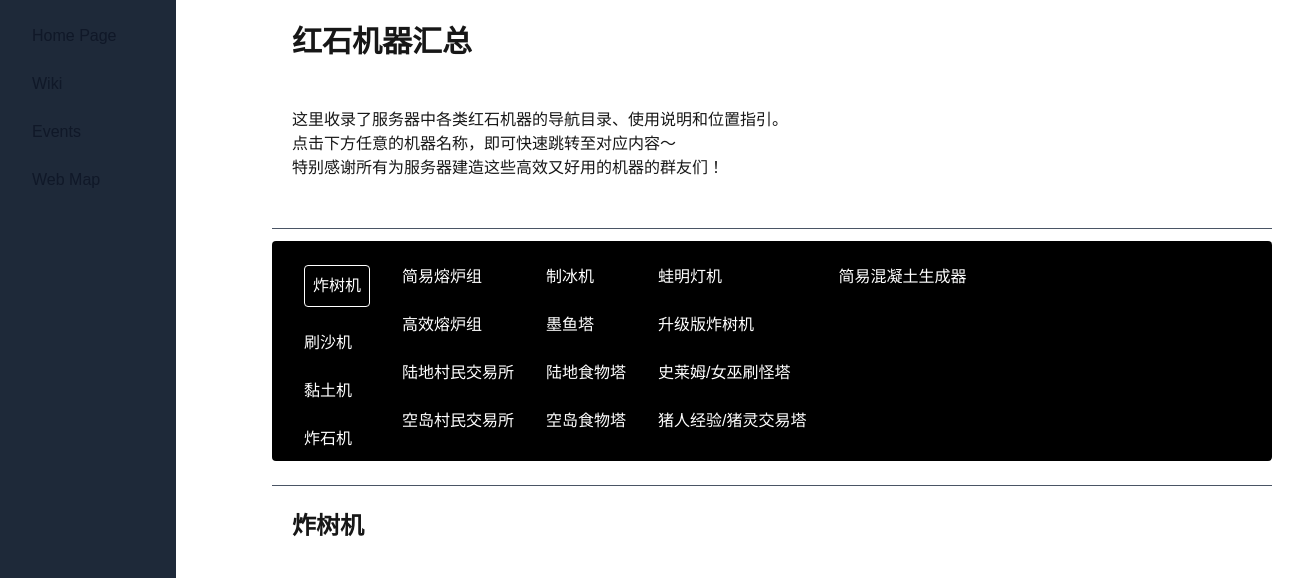
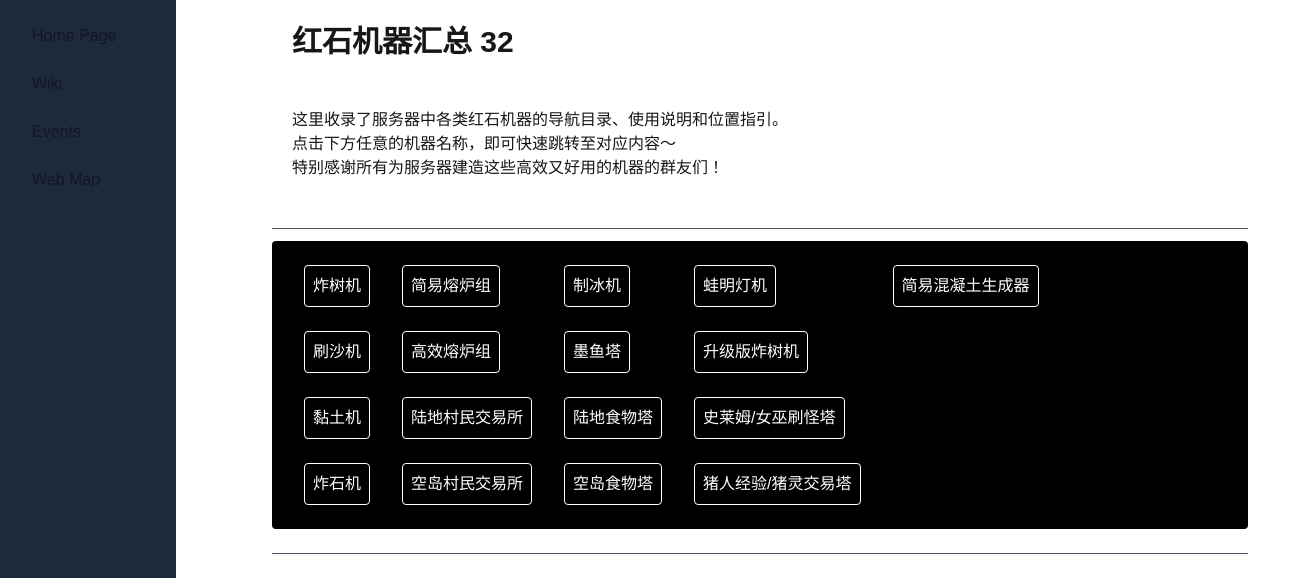
Before and after one commit to 3096/duneraft, a Next.js app: page /redstone in a window 1280 px wide. Shown: the top 578 px of the page, 1304 px wide, since content can reach past the window. Built offline with nearby package versions, Linux system fonts and the light colour scheme.

Commit message:
refactor redstone nav menu and add an image

```diff
--- a/app/redstone/page.tsx
+++ b/app/redstone/page.tsx
@@ -1,6 +1,8 @@
 "use client";
 
-const handleScroll = (id) => {
+import Image from "next/image";
+
+const handleScroll = (id: string) => {
   const element = document.getElementById(id);
   if (element) {
     element.scrollIntoView({ behavior: "smooth" });
@@ -8,158 +10,102 @@ const handleScroll = (id) => {
 };
 
 function DropdownMenu() {
+  const farmDirectoryTable = [
+    [
+      {
+        id: "treeBombMachine",
+        name: "炸树机",
+      },
+      {
+        id: "sandMachine",
+        name: "刷沙机",
+      },
+      {
+        id: "clayMachine",
+        name: "黏土机",
+      },
+      {
+        id: "stoneBombMachine",
+        name: "炸石机",
+      },
+    ],
+    [
+      {
+        id: "simpleFurnaceGroup",
+        name: "简易熔炉组",
+      },
+      {
+        id: "efficientFurnaceGroup",
+        name: "高效熔炉组",
+      },
+      {
+        id: "landVillagerTradingPost",
+        name: "陆地村民交易所",
+      },
+      {
+        id: "skyIslandVillagerTradingPost",
+        name: "空岛村民交易所",
+      },
+    ],
+    [
+      {
+        id: "iceMachine",
+        name: "制冰机",
+      },
+      {
+        id: "squidTower",
+        name: "墨鱼塔",
+      },
+      {
+        id: "landFoodTower",
+        name: "陆地食物塔",
+      },
+      {
+        id: "skyIslandFoodTower",
+        name: "空岛食物塔",
+      },
+    ],
+    [
+      {
+        id: "frogLightMachine",
+        name: "蛙明灯机",
+      },
+      {
+        id: "upgradedTreeBombMachine",
+        name: "升级版炸树机",
+      },
+      {
+        id: "slimeWitchTower",
+        name: "史莱姆/女巫刷怪塔",
+      },
+      {
+        id: "piglinXPTradingTower",
+        name: "猪人经验/猪灵交易塔",
+      },
+    ],
+    [
+      {
+        id: "simpleConcreteGenerator",
+        name: "简易混凝土生成器",
+      },
+    ],
+  ];
   return (
-    <ul className="flex bg-black p-4 rounded h-55 w-250">
-      <ul className="space-y-2">
-        <li className="px-4 py-2 cursor-pointer">
+    <ul className="flex bg-black p-4 rounded w-full ">
+      {farmDirectoryTable.map((group, index) => (
+        <ul className="space-y-2" key={index}>
+          {group.map((item) => (
+            <li className="px-4 py-2 cursor-pointer" key={item.id}>
               <button
-            onClick={() => handleScroll("treeBombMachine")}
+                onClick={() => handleScroll(item.id)}
                 className="px-2 py-2 border border-white text-white bg-transparent hover:bg-white hover:text-black transition-colors duration-200 rounded"
               >
-            炸树机
+                {item.name}
               </button>
             </li>
-        <li className="px-4 py-2 cursor-pointer">
-          <button
-            onClick={() => handleScroll("sandMachine")}
-            className="text-white"
-          >
-            刷沙机
-          </button>
-        </li>
-        <li className="px-4 py-2 cursor-pointer">
-          <button
-            onClick={() => handleScroll("clayMachine")}
-            className="text-white"
-          >
-            黏土机
-          </button>
-        </li>
-        <li className="px-4 py-2 cursor-pointer">
-          <button
-            onClick={() => handleScroll("stoneBombMachine")}
-            className="text-white"
-          >
-            炸石机
-          </button>
-        </li>
+          ))}
         </ul>
-
-      <ul className="space-y-2">
-        <li className="px-4 py-2 cursor-pointer">
-          <button
-            onClick={() => handleScroll("simpleFurnaceGroup")}
-            className="text-white"
-          >
-            简易熔炉组
-          </button>
-        </li>
-        <li className="px-4 py-2 cursor-pointer">
-          <button
-            onClick={() => handleScroll("efficientFurnaceGroup")}
-            className="text-white"
-          >
-            高效熔炉组
-          </button>
-        </li>
-        <li className="px-4 py-2 cursor-pointer">
-          <button
-            onClick={() => handleScroll("landVillagerTradingPost")}
-            className="text-white"
-          >
-            陆地村民交易所
-          </button>
-        </li>
-        <li className="px-4 py-2 cursor-pointer">
-          <button
-            onClick={() => handleScroll("skyIslandVillagerTradingPost")}
-            className="text-white"
-          >
-            空岛村民交易所
-          </button>
-        </li>
-      </ul>
-
-      <ul className="space-y-2">
-        <li className="px-4 py-2 cursor-pointer">
-          <button
-            onClick={() => handleScroll("iceMachine")}
-            className="text-white"
-          >
-            制冰机
-          </button>
-        </li>
-        <li className="px-4 py-2 cursor-pointer">
-          <button
-            onClick={() => handleScroll("squidTower")}
-            className="text-white"
-          >
-            墨鱼塔
-          </button>
-        </li>
-        <li className="px-4 py-2 cursor-pointer">
-          <button
-            onClick={() => handleScroll("landFoodTower")}
-            className="text-white"
-          >
-            陆地食物塔
-          </button>
-        </li>
-        <li className="px-4 py-2 cursor-pointer">
-          <button
-            onClick={() => handleScroll("skyIslandFoodTower")}
-            className="text-white"
-          >
-            空岛食物塔
-          </button>
-        </li>
-      </ul>
-
-      <ul className="space-y-2">
-        <li className="px-4 py-2 cursor-pointer">
-          <button
-            onClick={() => handleScroll("frogLightMachine")}
-            className="text-white"
-          >
-            蛙明灯机
-          </button>
-        </li>
-        <li className="px-4 py-2 cursor-pointer">
-          <button
-            onClick={() => handleScroll("upgradedTreeBombMachine")}
-            className="text-white"
-          >
-            升级版炸树机
-          </button>
-        </li>
-        <li className="px-4 py-2 cursor-pointer">
-          <button
-            onClick={() => handleScroll("slimeWitchTower")}
-            className="text-white"
-          >
-            史莱姆/女巫刷怪塔
-          </button>
-        </li>
-        <li className="px-4 py-2 cursor-pointer">
-          <button
-            onClick={() => handleScroll("piglinXPTradingTower")}
-            className="text-white"
-          >
-            猪人经验/猪灵交易塔
-          </button>
-        </li>
-      </ul>
-
-      <ul className="space-y-2">
-        <li className="px-4 py-2 cursor-pointer">
-          <button
-            onClick={() => handleScroll("simpleConcreteGenerator")}
-            className="text-white"
-          >
-            简易混凝土生成器
-          </button>
-        </li>
-      </ul>
+      ))}
     </ul>
   );
 }
@@ -169,9 +115,7 @@ export default function RedStonePage() {
     <div>
       {/* Main Content */}
       <div className="ml-0 sm:ml-60 p-8 pt-6 flex flex-col items-start justify-start min-h-screen">
-        <h1 className=" text-3xl font-bold mb-7 text-left ml-5">
-          红石机器汇总
-        </h1>
+        <h1 className=" text-3xl font-bold mb-7 text-left ml-5">红石机器汇总 {"3" + "2"} </h1>
         {/* text-gray-600 mb-6 text-left ml-[2%] bg-gradient-to-r from-[#ffb5c1] via-pink-100 to-[#ffb5c1] p-5 shadow-md bg-opacity-90 rounded-2xl*/}
         <h2 className="mb-4 p-5">
           这里收录了服务器中各类红石机器的导航目录、使用说明和位置指引。
@@ -185,11 +129,15 @@ export default function RedStonePage() {
         <DropdownMenu />
         <hr className="border-t border-gray-600 my-6 w-full" />
         {/* Sample Content */}
-        <div
-          id="treeBombMachine"
-          className="scroll-mt-10 mb-6 w-[70%] ml-[2%] mr-auto"
-        >
+        <div id="treeBombMachine" className="scroll-mt-10 mb-6 w-[70%] ml-[2%] mr-auto">
           <h2 className="text-2xl font-semibold mb-4">炸树机</h2>
+          <Image
+            src="/redstone/treeBombMachine.png"
+            alt="炸树机"
+            width={800}
+            height={450}
+            className="rounded-lg mb-4"
+          />
           <p className="text-base text-white mb-8">
             制作者：
             <br />
@@ -198,12 +146,15 @@ export default function RedStonePage() {
             <br />
             简介：
             <br />
-            这是一台适合大批量收集木材的半自动炸树机。通过骨粉催熟树苗、再用 TNT 自动炸树，轻松搞定一大堆木头。此外还支持挂机操作～<br />
+            这是一台适合大批量收集木材的半自动炸树机。通过骨粉催熟树苗、再用 TNT
+            自动炸树，轻松搞定一大堆木头。此外还支持挂机操作～
+            <br />
             不过用完千万记得关掉音乐盒，不然它就不是炸树机，而是炸·炸树机了T T
             <br />
             <br />
             坐标：
-            <br />x: -468 y: 65 z: -5（San Tuducisco主城内）
+            <br />
+            x: -468 y: 65 z: -5（San Tuducisco主城内）
             <br />
             <br />
             使用步骤： <br /> 1. 确保左手拿着树苗，右手拿着骨粉。 <br />
@@ -214,198 +165,117 @@ export default function RedStonePage() {
           </p>
         </div>
 
-        <div
-          id="sandMachine"
-          className="scroll-mt-10 mb-6 w-[70%] ml-[2%] mr-auto"
-        >
+        <div id="sandMachine" className="scroll-mt-10 mb-6 w-[70%] ml-[2%] mr-auto">
           <h2 className="text-2xl font-semibold mb-4">Sand Machine (刷沙机)</h2>
           <p className="text-base text-white mb-8">
-            The Sand Machine automates the collection of sand, providing a
-            steady supply for construction and crafting needs.
+            The Sand Machine automates the collection of sand, providing a steady supply for construction and crafting
+            needs.
           </p>
         </div>
 
-        <div
-          id="clayMachine"
-          className="scroll-mt-10 mb-6 w-[70%] ml-[2%] mr-auto"
-        >
+        <div id="clayMachine" className="scroll-mt-10 mb-6 w-[70%] ml-[2%] mr-auto">
           <h2 className="text-2xl font-semibold mb-4">Clay Machine (黏土机)</h2>
           <p className="text-base text-white mb-8">
-            The Clay Machine is a highly efficient tool for gathering clay,
-            essential for building and crafting projects.
+            The Clay Machine is a highly efficient tool for gathering clay, essential for building and crafting
+            projects.
           </p>
         </div>
 
-        <div
-          id="stoneBombMachine"
-          className="scroll-mt-10 mb-6 w-[70%] ml-[2%] mr-auto"
-        >
-          <h2 className="text-2xl font-semibold mb-4">
-            Stone Bomb Machine (炸石机)
-          </h2>
+        <div id="stoneBombMachine" className="scroll-mt-10 mb-6 w-[70%] ml-[2%] mr-auto">
+          <h2 className="text-2xl font-semibold mb-4">Stone Bomb Machine (炸石机)</h2>
           <p className="text-base text-white mb-8">
-            The Stone Bomb Machine is perfect for mining large quantities of
-            stone quickly and efficiently.
+            The Stone Bomb Machine is perfect for mining large quantities of stone quickly and efficiently.
           </p>
         </div>
 
-        <div
-          id="simpleFurnaceGroup"
-          className="scroll-mt-10 mb-6 w-[70%] ml-[2%] mr-auto"
-        >
-          <h2 className="text-2xl font-semibold mb-4">
-            Simple Furnace Group (简易熔炉组)
-          </h2>
+        <div id="simpleFurnaceGroup" className="scroll-mt-10 mb-6 w-[70%] ml-[2%] mr-auto">
+          <h2 className="text-2xl font-semibold mb-4">Simple Furnace Group (简易熔炉组)</h2>
           <p className="text-base text-white mb-8">
-            The Simple Furnace Group is a compact and easy-to-use setup for
-            smelting ores and cooking food.
+            The Simple Furnace Group is a compact and easy-to-use setup for smelting ores and cooking food.
           </p>
         </div>
 
-        <div
-          id="efficientFurnaceGroup"
-          className="scroll-mt-10 mb-6 w-[70%] ml-[2%] mr-auto"
-        >
-          <h2 className="text-2xl font-semibold mb-4">
-            Efficient Furnace Group (高效熔炉组)
-          </h2>
+        <div id="efficientFurnaceGroup" className="scroll-mt-10 mb-6 w-[70%] ml-[2%] mr-auto">
+          <h2 className="text-2xl font-semibold mb-4">Efficient Furnace Group (高效熔炉组)</h2>
           <p className="text-base text-white mb-8">
-            The Efficient Furnace Group maximizes smelting speed and fuel
-            efficiency, ideal for large-scale operations.
+            The Efficient Furnace Group maximizes smelting speed and fuel efficiency, ideal for large-scale operations.
           </p>
         </div>
 
-        <div
-          id="landVillagerTradingPost"
-          className="scroll-mt-10 mb-6 w-[70%] ml-[2%] mr-auto"
-        >
-          <h2 className="text-2xl font-semibold mb-4">
-            Land Villager Trading Post (陆地村民交易所)
-          </h2>
+        <div id="landVillagerTradingPost" className="scroll-mt-10 mb-6 w-[70%] ml-[2%] mr-auto">
+          <h2 className="text-2xl font-semibold mb-4">Land Villager Trading Post (陆地村民交易所)</h2>
           <p className="text-base text-white mb-8">
-            The Land Villager Trading Post provides a convenient location for
-            trading with villagers on land.
+            The Land Villager Trading Post provides a convenient location for trading with villagers on land.
           </p>
         </div>
 
-        <div
-          id="skyIslandVillagerTradingPost"
-          className="scroll-mt-10 mb-6 w-[70%] ml-[2%] mr-auto"
-        >
-          <h2 className="text-2xl font-semibold mb-4">
-            Sky Island Villager Trading Post (空岛村民交易所)
-          </h2>
+        <div id="skyIslandVillagerTradingPost" className="scroll-mt-10 mb-6 w-[70%] ml-[2%] mr-auto">
+          <h2 className="text-2xl font-semibold mb-4">Sky Island Villager Trading Post (空岛村民交易所)</h2>
           <p className="text-base text-white mb-8">
-            The Sky Island Villager Trading Post is a unique setup for trading
-            with villagers in sky-based environments.
+            The Sky Island Villager Trading Post is a unique setup for trading with villagers in sky-based environments.
           </p>
         </div>
 
-        <div
-          id="iceMachine"
-          className="scroll-mt-10 mb-6 w-[70%] ml-[2%] mr-auto"
-        >
+        <div id="iceMachine" className="scroll-mt-10 mb-6 w-[70%] ml-[2%] mr-auto">
           <h2 className="text-2xl font-semibold mb-4">Ice Machine (制冰机)</h2>
           <p className="text-base text-white mb-8">
-            The Ice Machine automates the production of ice blocks, useful for
-            building and cooling systems.
+            The Ice Machine automates the production of ice blocks, useful for building and cooling systems.
           </p>
         </div>
 
-        <div
-          id="squidTower"
-          className="scroll-mt-10 mb-6 w-[70%] ml-[2%] mr-auto"
-        >
+        <div id="squidTower" className="scroll-mt-10 mb-6 w-[70%] ml-[2%] mr-auto">
           <h2 className="text-2xl font-semibold mb-4">Squid Tower (墨鱼塔)</h2>
           <p className="text-base text-white mb-8">
-            The Squid Tower is optimized for collecting ink sacs from squids,
-            essential for dye production.
+            The Squid Tower is optimized for collecting ink sacs from squids, essential for dye production.
           </p>
         </div>
 
-        <div
-          id="landFoodTower"
-          className="scroll-mt-10 mb-6 w-[70%] ml-[2%] mr-auto"
-        >
-          <h2 className="text-2xl font-semibold mb-4">
-            Land Food Tower (陆地食物塔)
-          </h2>
+        <div id="landFoodTower" className="scroll-mt-10 mb-6 w-[70%] ml-[2%] mr-auto">
+          <h2 className="text-2xl font-semibold mb-4">Land Food Tower (陆地食物塔)</h2>
           <p className="text-base text-white mb-8">
-            The Land Food Tower is a reliable source of food production for
-            land-based setups.
+            The Land Food Tower is a reliable source of food production for land-based setups.
           </p>
         </div>
 
-        <div
-          id="skyIslandFoodTower"
-          className="scroll-mt-10 mb-6 w-[70%] ml-[2%] mr-auto"
-        >
-          <h2 className="text-2xl font-semibold mb-4">
-            Sky Island Food Tower (空岛食物塔)
-          </h2>
+        <div id="skyIslandFoodTower" className="scroll-mt-10 mb-6 w-[70%] ml-[2%] mr-auto">
+          <h2 className="text-2xl font-semibold mb-4">Sky Island Food Tower (空岛食物塔)</h2>
           <p className="text-base text-white mb-8">
-            The Sky Island Food Tower provides efficient food production in
-            sky-based environments.
+            The Sky Island Food Tower provides efficient food production in sky-based environments.
           </p>
         </div>
 
-        <div
-          id="frogLightMachine"
-          className="scroll-mt-10 mb-6 w-[70%] ml-[2%] mr-auto"
-        >
-          <h2 className="text-2xl font-semibold mb-4">
-            Frog Light Machine (蛙明灯机)
-          </h2>
+        <div id="frogLightMachine" className="scroll-mt-10 mb-6 w-[70%] ml-[2%] mr-auto">
+          <h2 className="text-2xl font-semibold mb-4">Frog Light Machine (蛙明灯机)</h2>
           <p className="text-base text-white mb-8">
-            The Frog Light Machine automates the production of frog lights, a
-            decorative and unique light source.
+            The Frog Light Machine automates the production of frog lights, a decorative and unique light source.
           </p>
         </div>
 
-        <div
-          id="upgradedTreeBombMachine"
-          className="scroll-mt-10 mb-6 w-[70%] ml-[2%] mr-auto"
-        >
-          <h2 className="text-2xl font-semibold mb-4">
-            Upgraded Tree Bomb Machine (升级版炸树机)
-          </h2>
+        <div id="upgradedTreeBombMachine" className="scroll-mt-10 mb-6 w-[70%] ml-[2%] mr-auto">
+          <h2 className="text-2xl font-semibold mb-4">Upgraded Tree Bomb Machine (升级版炸树机)</h2>
           <p className="text-base text-white mb-8">
-            The Upgraded Tree Bomb Machine improves upon the original design,
-            offering faster and more efficient tree clearing.
+            The Upgraded Tree Bomb Machine improves upon the original design, offering faster and more efficient tree
+            clearing.
           </p>
         </div>
 
-        <div
-          id="slimeWitchTower"
-          className="scroll-mt-10 mb-6 w-[70%] ml-[2%] mr-auto"
-        >
-          <h2 className="text-2xl font-semibold mb-4">
-            Slime/Witch Tower (史莱姆/女巫刷怪塔)
-          </h2>
+        <div id="slimeWitchTower" className="scroll-mt-10 mb-6 w-[70%] ml-[2%] mr-auto">
+          <h2 className="text-2xl font-semibold mb-4">Slime/Witch Tower (史莱姆/女巫刷怪塔)</h2>
           <p className="text-base text-white mb-8">
-            The Slime/Witch Tower combines slime and witch farming into one
-            efficient structure, providing valuable resources for crafting and
-            potions.
+            The Slime/Witch Tower combines slime and witch farming into one efficient structure, providing valuable
+            resources for crafting and potions.
           </p>
         </div>
 
-        <div
-          id="piglinXPTradingTower"
-          className="scroll-mt-10 mb-6 w-[70%] ml-[2%] mr-auto"
-        >
-          <h2 className="text-2xl font-semibold mb-4">
-            Piglin XP/Trading Tower (猪人经验/猪灵交易塔)
-          </h2>
+        <div id="piglinXPTradingTower" className="scroll-mt-10 mb-6 w-[70%] ml-[2%] mr-auto">
+          <h2 className="text-2xl font-semibold mb-4">Piglin XP/Trading Tower (猪人经验/猪灵交易塔)</h2>
           <p className="text-base text-white mb-8">
-            The Piglin XP/Trading Tower is a highly efficient structure designed
-            to maximize experience gain and trading opportunities with Piglins.
+            The Piglin XP/Trading Tower is a highly efficient structure designed to maximize experience gain and trading
+            opportunities with Piglins.
           </p>
         </div>
 
-        <div
-          id="simpleConcreteGenerator"
-          className="scroll-mt-10 mb-6 w-[70%] ml-[2%] mr-auto"
-        >
+        <div id="simpleConcreteGenerator" className="scroll-mt-10 mb-6 w-[70%] ml-[2%] mr-auto">
           <h2 className="text-2xl font-semibold mb-4">简易混凝土生成器</h2>
           <p className="text-base text-white mb-8">
             制作者：
@@ -419,7 +289,8 @@ export default function RedStonePage() {
             <br />
             <br />
             坐标：
-            <br />x: -481 y: 63 z: 7（San Tuducisco主城内）
+            <br />
+            x: -481 y: 63 z: 7（San Tuducisco主城内）
             <br />
             <br />
             使用步骤： <br /> 1. 确保左手拿着混凝土粉末，右手拿着稿子。 <br />
```
Also changed, not shown: 1 other file (tests, documents, lock files or other folders). Lines whose indentation alone changed are shown as unchanged.
